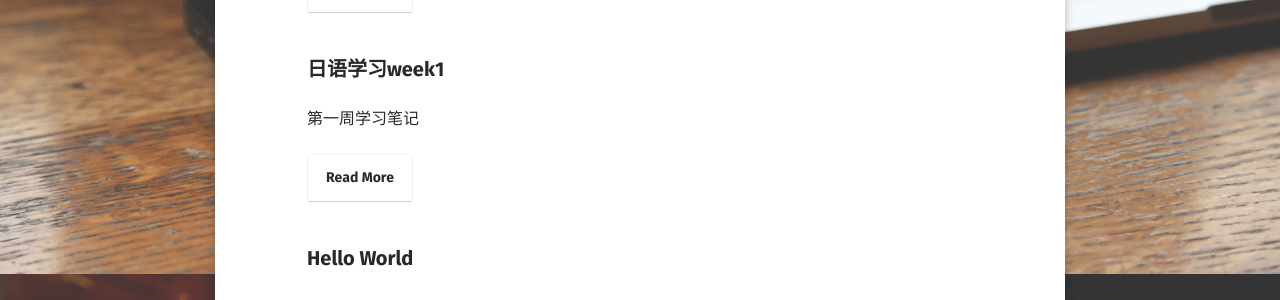
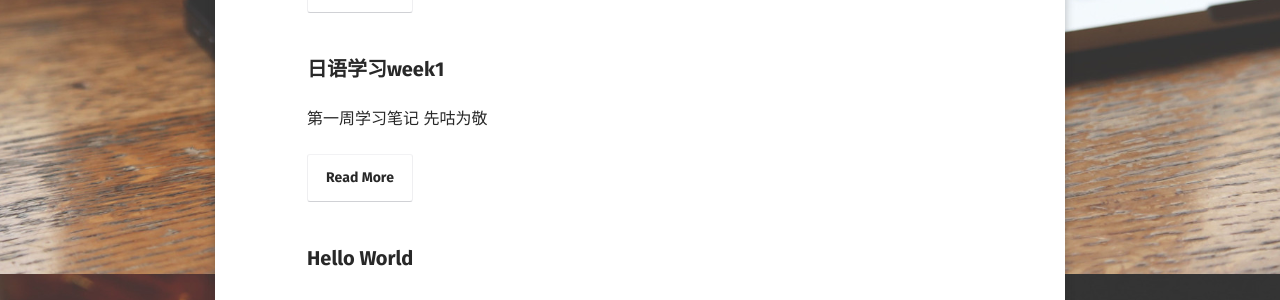
Before and after one commit to gmcnqaq/gmcnqaq, a Jekyll site: the page built from posts/index.md, in a window 1280 px wide. Shown: the part 626-926 px from the top of the page. Built offline with Jekyll 4.4.1, drawn with Linux system fonts in a browser that asks for light colours; some web fonts are replaced.

Commit message:
Update 2019-04-04-first-week-of-Japanese-study.md

```diff
--- a/_posts/2019-04-04-first-week-of-Japanese-study.md
+++ b/_posts/2019-04-04-first-week-of-Japanese-study.md
@@ -2,10 +2,10 @@
 layout: post
 title: 日语学习week1
 date: 2019-04-04
-excerpt: "第一周学习笔记"
+excerpt: "第一周学习笔记 先咕为敬"
 tag:
 - Japanese
-- study notes
+- learning notes
 comments: true
 ---
 
```
